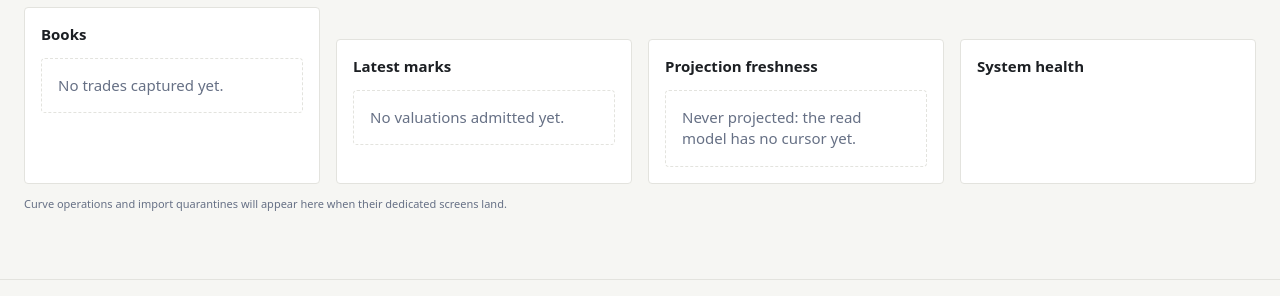
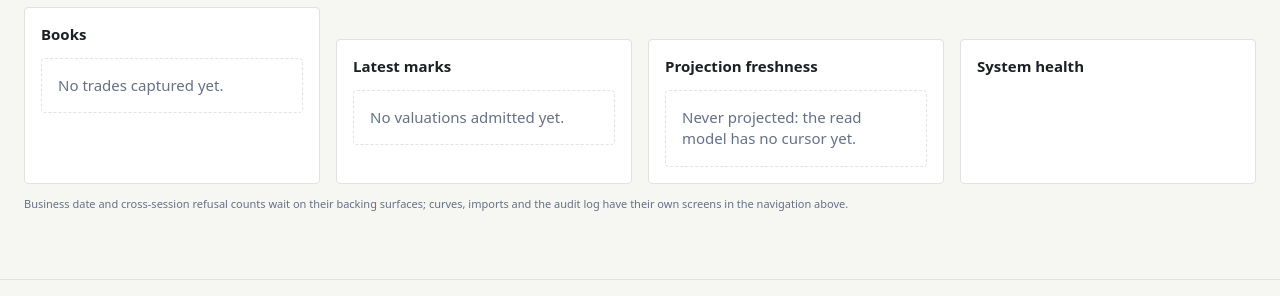
Before and after one commit to jordan-dimov/glasshouse, a Python web app: template src/glasshouse/web/templates/overview.html in a window 1280 px wide. Shown: the part 144-440 px from the top of the page. Run offline with Jinja, Linux system fonts and the light colour scheme; the template is opened without the code that fills it, so the values that code supplies are empty.

Commit message:
README and overview brought truthful: all six demo screens exist, imports and curve operations no longer pending

```diff
--- a/src/glasshouse/web/templates/overview.html
+++ b/src/glasshouse/web/templates/overview.html
@@ -59,5 +59,5 @@
   </section>
 </div>
 
-<p class="omissions">Curve operations and import quarantines will appear here when their dedicated screens land.</p>
+<p class="omissions">Business date and cross-session refusal counts wait on their backing surfaces; curves, imports and the audit log have their own screens in the navigation above.</p>
 {% endblock %}
```
Also changed, not shown: README.md.
